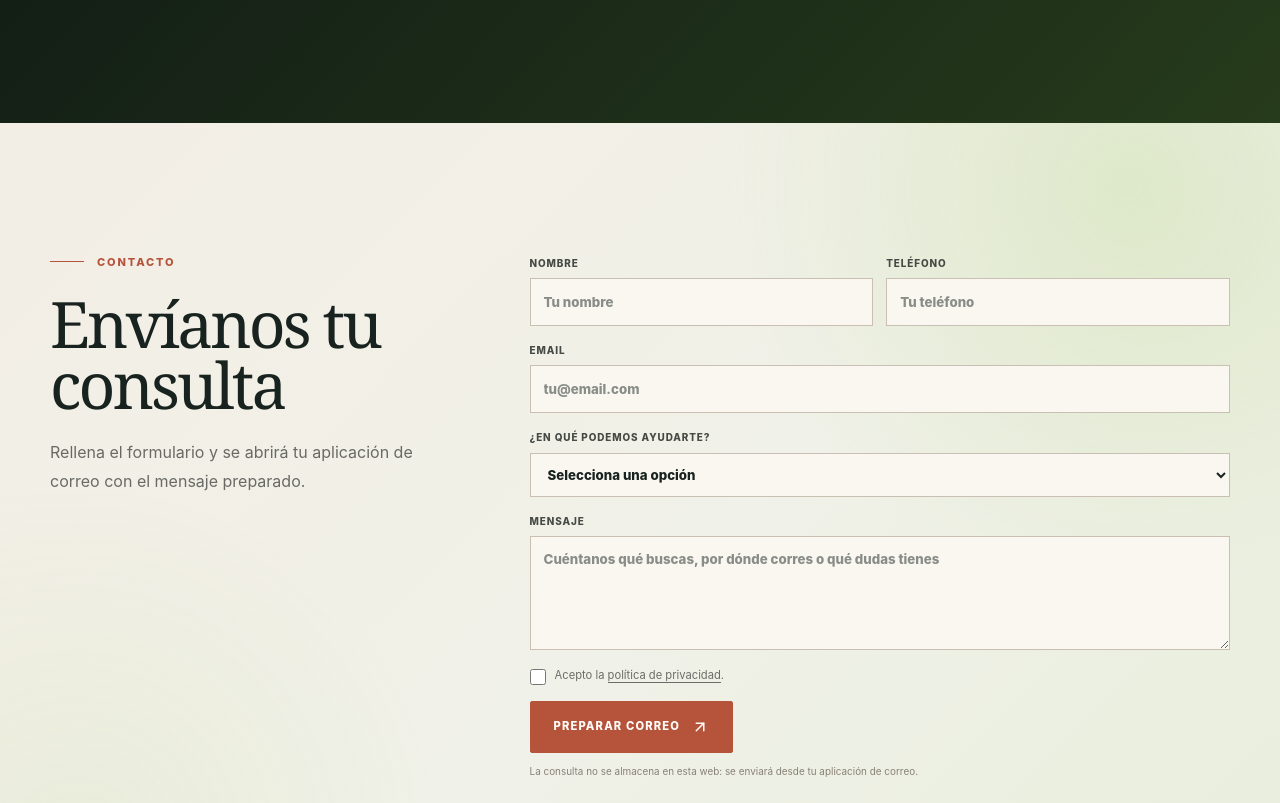
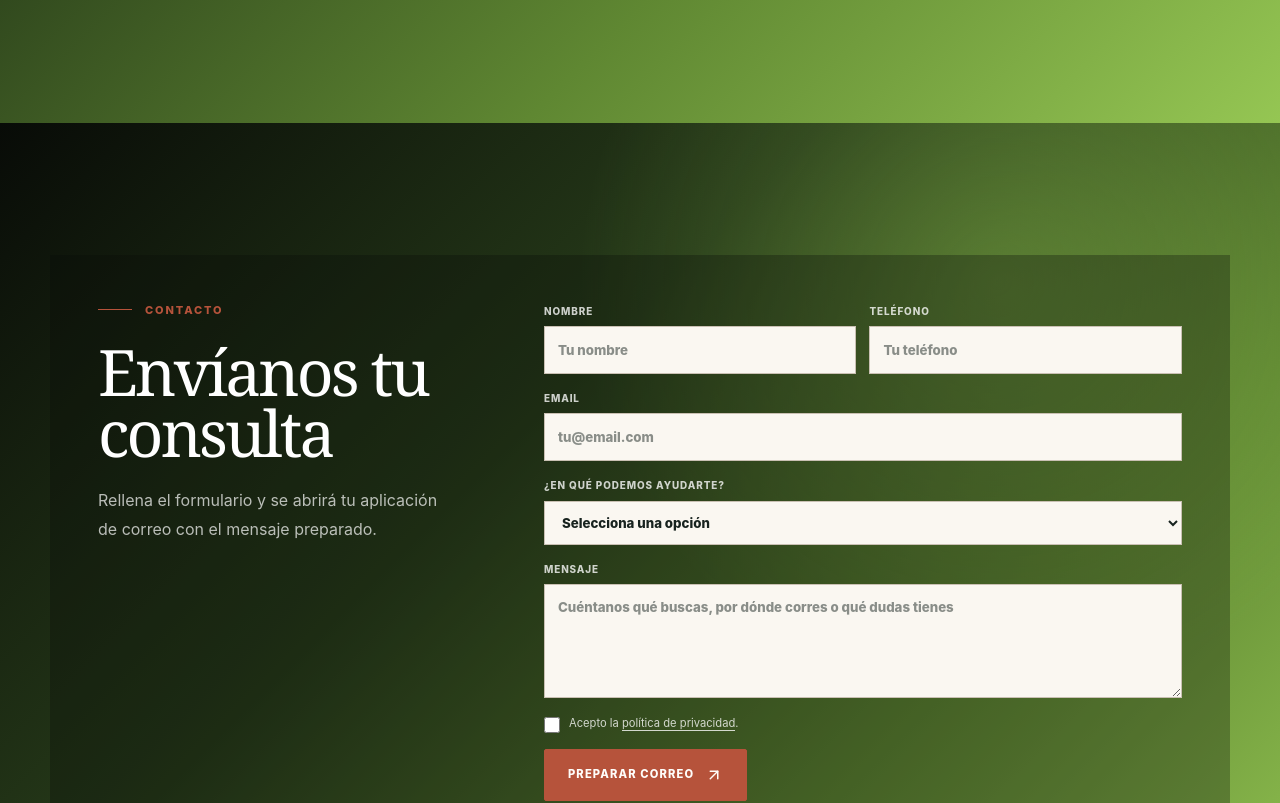
Before and after one commit to caporrfer/ibhola, a Next.js app: page /preguntas-frecuentes in a window 1280 px wide. Shown: the part 1720-2523 px from the top of the page. Built offline with nearby package versions, Linux system fonts and the light colour scheme; no server answers.

Commit message:
Extiende el fondo verde a todas las secciones

```diff
--- a/app/globals.css
+++ b/app/globals.css
@@ -624,6 +624,29 @@ h1 em, h2 em { color: var(--terracotta-light); font-style: italic; font-weight:
 .event-grid p { display: flex; align-items: center; gap: 8px; margin-top: auto; color: #76766f; font-size: .72rem; }
 .interior .faq { background: var(--forest-gradient-dark); color: white; }
 
+/* Unified green section surfaces */
+.about, .gallery, .social-feed, .journal, .contact, .home-services, .faq-contact, .interior, .events-page, .principles, .catalog, .reviews, .faq, .legal-page, .footer {
+  background: radial-gradient(circle at 78% 18%, rgba(149,198,83,.3), transparent 34%), var(--forest-gradient);
+  color: white;
+}
+.interior > .catalog, .interior .faq { background: radial-gradient(circle at 78% 18%, rgba(149,198,83,.3), transparent 34%), var(--forest-gradient); }
+.about__lead, .about__copy > p:not(.eyebrow):not(.about__lead), .home-services .section-heading > p, .social-feed__intro > p, .journal .section-heading > p, .journal-card p, .contact__heading > p:last-child, .contact-form-section > div > p:last-child, .split-content p, .feature-grid p {
+  color: rgba(255,255,255,.7);
+}
+.services, .feature-grid, .journal__grid { border-color: rgba(255,255,255,.2); }
+.service, .feature-grid article, .journal-card { border-color: rgba(255,255,255,.2); }
+.service > span { color: rgba(255,255,255,.45); }
+.service p { color: rgba(255,255,255,.68); }
+.service svg, .feature-grid svg, .event-grid article > span, .event-grid article > svg { color: var(--terracotta-light); }
+.gallery__heading > a { border-color: rgba(255,255,255,.7); }
+.social-platform { border-color: rgba(255,255,255,.2); color: var(--forest-deep); }
+.journal-card > span { color: var(--terracotta-light); }
+.contact__main, .event-grid article { color: var(--forest-deep); }
+.faq-contact .contact-form-section { padding: clamp(28px, 4vw, 48px); background: rgba(8,11,7,.3); }
+.faq-contact .contact-form label:not(.check), .faq-contact .contact-form .check, .faq-contact .form-help { color: rgba(255,255,255,.78); }
+.content-section + .content-section { border-top: 1px solid rgba(255,255,255,.13); }
+.subheading--past { border-color: rgba(255,255,255,.2); }
+
 @media (max-width: 850px) {
   .site-header.is-scrolled { backdrop-filter: none; }
   .reviews-carousel { grid-auto-columns: minmax(290px, 72%); }
```
